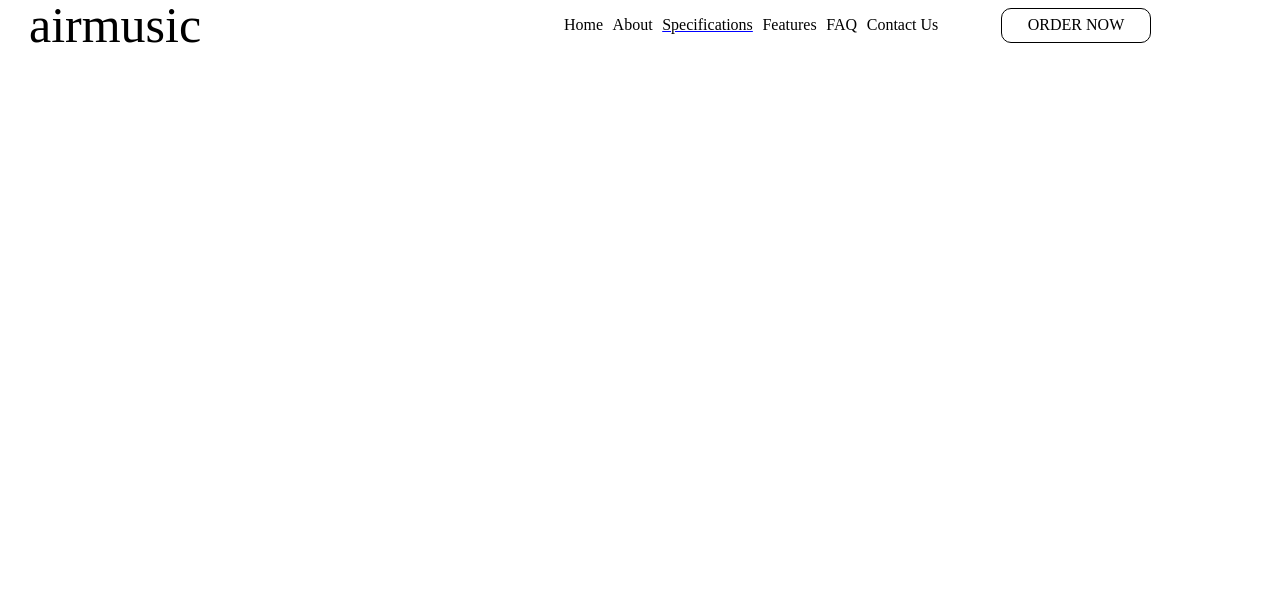
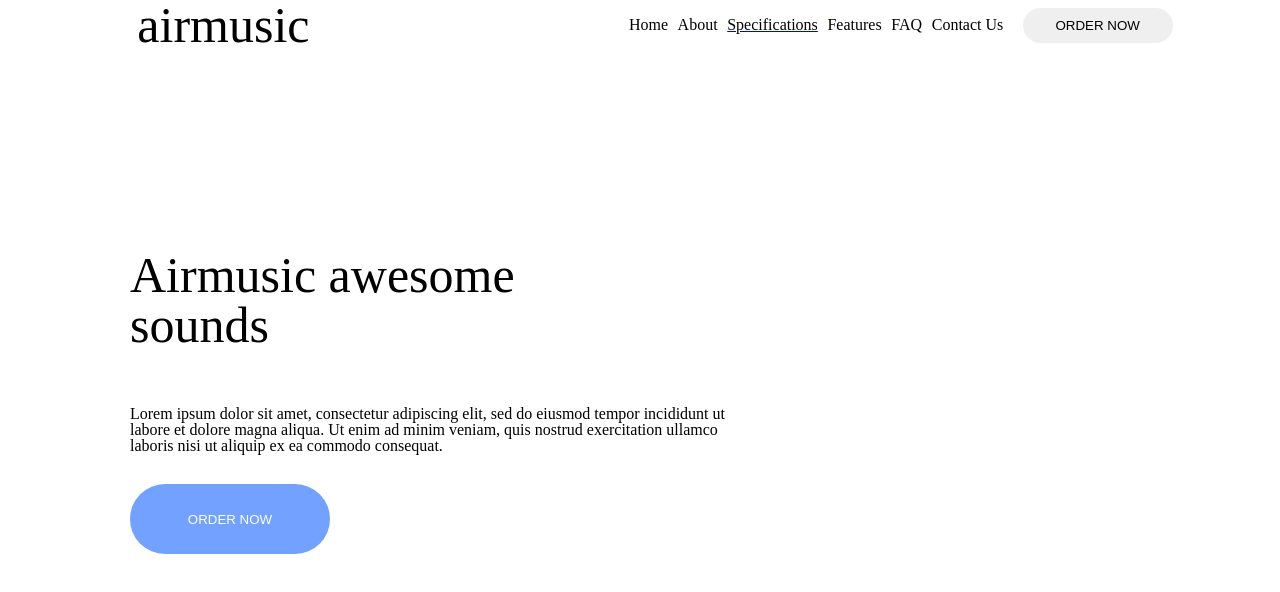
Before and after one commit to Kotexat/Project2, a plain HTML site: page index.html in a window 1280 px wide. Drawn offline with Linux system fonts and the light colour scheme.

Commit message:
Section1

```diff
--- a/index.html
+++ b/index.html
@@ -22,8 +22,13 @@
            </ul>
 
         </nav>
-        <div class="div1">ORDER NOW</div>
+        <a href="https://www.airmusic.app/" target="_blank"><BUTTON class="Button1">ORDER NOW</BUTTON></a>
     </header>
+    <section class="Section1">
+        <h1 class="Title2">Airmusic awesome <br> sounds</h1>
+        <p class="Text1">Lorem ipsum dolor sit amet, consectetur adipiscing elit, sed do eiusmod tempor incididunt ut labore et dolore magna aliqua. Ut enim ad minim veniam, quis nostrud exercitation ullamco laboris nisi ut aliquip ex ea commodo consequat. </p>
+       <a href="https://www.airmusic.app/" target="_blank"><button class="Button2" >ORDER NOW</button></a>
+    </section>
 
 </body>
 </html>
--- a/style.css
+++ b/style.css
@@ -23,14 +23,43 @@
 .Title1{
     font-size: 50px;
     font-style: bold;
+    margin-left: 130px;
 }
-.div1{
+.Button1{
     width: 150px;
     height: 35px;
     border: 1px solid black;
-    border-radius: 10px;
+    border-radius: 50px;
+    border: none;
     display: flex;
     align-items: center;
     justify-content: center;
     margin-right: 100px;
 }
+.Section1{
+    display: flex;
+    flex-direction: column;
+    margin-top: 200px;
+    margin-left: 130px;
+}
+.Title2{
+    font-size: 50px;
+    font-style: bold;
+
+}
+.Text1{
+    width: 600px;
+    margin-top: 56px;
+}
+.Button2{
+    width: 200px;
+    height: 70px;
+    background-color: #72A1FF;
+    color: white;
+    border: none;
+    border-radius: 50px;
+    display: flex;
+    align-items: center;
+    justify-content: center;
+    margin-top: 30px;
+}
```
Also changed, not shown: airpods-wireless-headphonesWHITE.png (added).
